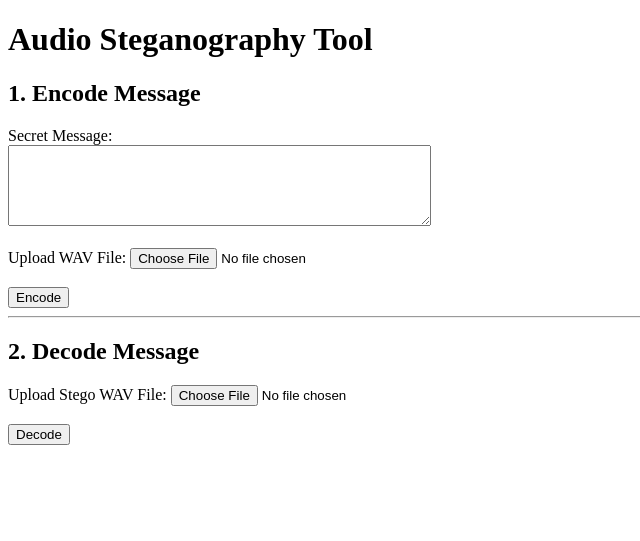
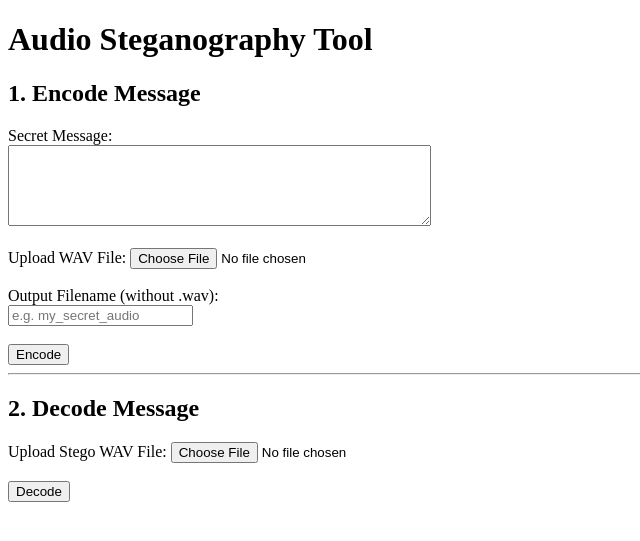
Before and after one commit to KRK73/audio-steg-web, a Flask app: page / in a window 1280 px wide. Shown: the top 541 px of the page, without its empty margins (0-640 px from the left). Run offline with Flask 3, Linux system fonts and the light colour scheme.

Commit message:
Update index.html

```diff
--- a/templates/index.html
+++ b/templates/index.html
@@ -11,6 +11,8 @@
     <textarea name="message" rows="5" cols="50"></textarea><br><br>
     <label>Upload WAV File:</label>
     <input type="file" name="audio" accept=".wav"><br><br>
+    <label>Output Filename (without .wav):</label><br>
+    <input type="text" name="output_name" placeholder="e.g. my_secret_audio"><br><br>
     <button type="submit">Encode</button>
 </form>
 
```
